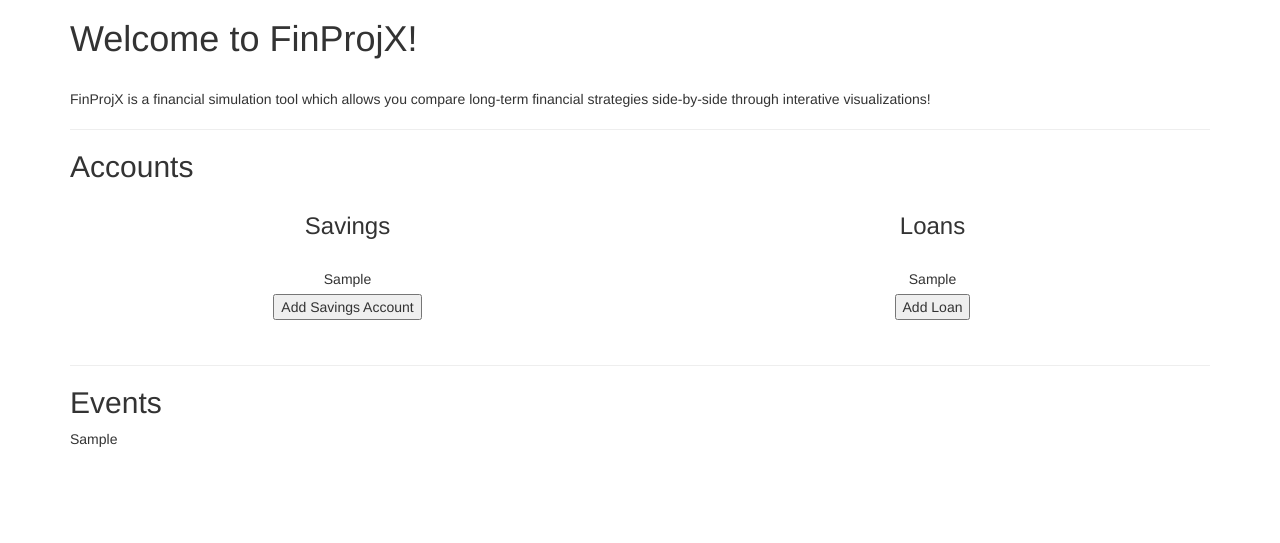
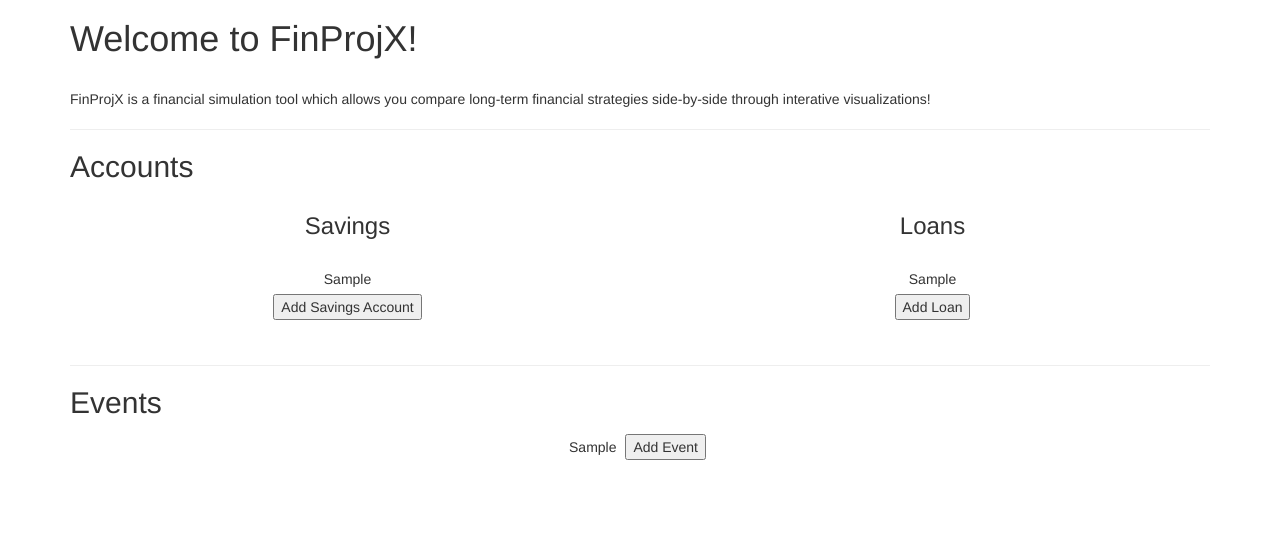
Before and after one commit to kloar03/finprojx, a Flask app: template app/templates/home.html in a window 1280 px wide. Shown: the part 73-616 px from the top of the page. Run offline with Flask 2, Linux system fonts and the light colour scheme; the template is opened without the code that fills it: values that come from a table or form of the project are taken from there, most other values are stand-ins (such as "Sample title", 1, 10 or a date in 2020); some libraries are stand-ins or nearby versions.

Commit message:
event modal on home page

```diff
--- a/app/templates/home.html
+++ b/app/templates/home.html
@@ -4,7 +4,7 @@
 {% block head %}
 {{ super() }}
 <link href={{ url_for('static', filename='home.css') }} rel="stylesheet">
-<script type="text/javascript" src="http://ajax.googleapis.com/ajax/libs/jquery/3.6.0/jquery.min.js"></script>
+<script defer type="text/javascript" src="http://ajax.googleapis.com/ajax/libs/jquery/3.6.0/jquery.min.js"></script>
 <script defer type="text/javascript" src={{ url_for('static', filename='home.js') }}></script>
 {% endblock %}
 
@@ -34,10 +34,10 @@ long-term financial strategies side-by-side through interative visualizations!
 </div>
 <div class="row">
     <div class="column">
-        <button id="sBtn">Add Savings Account</button>
+        <button id="savingsBtn" class="button">Add Savings Account</button>
     </div>
     <div class="column">
-        <button id="lBtn">Add Loan</button>
+        <button id="loanBtn" class="button">Add Loan</button>
     </div>
 </div>
 
@@ -46,11 +46,14 @@ long-term financial strategies side-by-side through interative visualizations!
 <h2>
     Events
 </h2>
-{{ e_table }}
+<div class="middle-column">
+    {{ e_table }}
+    <button id="eventBtn" class="button">Add Event</button>
+</div>
 
 <div id="savingsModal" class="modal">
     <div class="modal-content">
-        <span id="savingClose" class="close">&times;</span>
+        <span id="savingsClose" class="close">&times;</span>
         <br>
         {{ wtf.quick_form(account_form) }}
     </div>
@@ -63,4 +66,31 @@ long-term financial strategies side-by-side through interative visualizations!
         {{ wtf.quick_form(account_form) }}
     </div>
 </div>
+
+<div id="eventModal" class="modal">
+    <div class="modal-content">
+        <span id="eventClose" class="close">&times;</span>
+        <br>
+        <form class="form form-basic" method="POST" role="form" novalidate>
+            {{ event_form.hidden_tag() }}
+            {{ wtf.form_errors(event_form, hiddens="only") }}
+
+            {{ wtf.form_field(event_form.name) }}
+
+            <div>
+                {{ event_form.credit_accounts }}
+                {{ event_form.add_credit }}
+            </div>
+            <br/>
+            <div>
+                {{ event_form.debit_accounts }}
+                {{ event_form.add_debit }}
+            </div>
+
+            <br/>
+            {{ event_form.more }} {{ event_form.submit }}
+
+        </form>
+    </div>
+</div>
 {% endblock %}
--- a/static/home.css
+++ b/static/home.css
@@ -17,7 +17,7 @@
     margin-top: 2px; margin-bottom: 2px;
     margin-left: auto; margin-right: auto;
 }
-#sBtn, #lBtn {
+.button {
     margin: 5px;
 }
 .modal {
@@ -53,3 +53,8 @@
     text-decoration: none;
     cursor: pointer;
 }
+.middle-column {
+    margin-left: auto;
+    margin-right: auto;
+    text-align: center;
+}
--- a/static/home.js
+++ b/static/home.js
@@ -1,41 +1,34 @@
+function modalLogic(name) {
     // Get the modal
-var sModal = document.getElementById("savingsModal");
+    var modal = document.getElementById(name+"Modal");
     // Get the button that opens the modal
-var sBtn = document.getElementById("sBtn");
+    var btn = document.getElementById(name+"Btn");
     // Get the <span> element that closes the modal
-var sSpan = document.getElementById("savingClose");
+    var span = document.getElementById(name+"Close");
 
     // When the user clicks the button, open the modal
-sBtn.onclick = function() {
-    sModal.style.display = "block";
+    btn.onclick = function() {
+        modal.style.display = "block";
     }
     // When the user clicks on <span> (x), close the modal
-sSpan.onclick = function() {
-    sModal.style.display = "none";
+    span.onclick = function() {
+        modal.style.display = "none";
+    }
+    return modal;
 }
 
-// Get the modal
-var lModal = document.getElementById("loanModal");
-// Get the button that opens the modal
-var lBtn = document.getElementById("lBtn");
-// Get the <span> element that closes the modal
-var lSpan = document.getElementById("loanClose");
-
-// When the user clicks the button, open the modal
-lBtn.onclick = function() {
-    lModal.style.display = "block";
-}
-// When the user clicks on <span> (x), close the modal
-lSpan.onclick = function() {
-    lModal.style.display = "none";
+// Build modal display logic for every name
+var names = ['savings','loan','event'];
+var modals = [];
+for(idx=0; idx<names.length; idx++){
+    modals.push( modalLogic(names[idx]) );
 }
 
 // When the user clicks anywhere outside of the modals, close them
 window.onclick = function(event) {
-    if (event.target == sModal) {
-        sModal.style.display = "none";
-    }
-    if (event.target == lModal) {
-        lModal.style.display = "none";
+    for(idx=0; idx<modals.length; idx++){
+        if (event.target == modals[idx]) {
+            modals[idx].style.display = "none";
         }
     }
+}
```
Also changed, not shown: app/routes/add_event.py (+8 -4 lines), app/routes/home.py (+10 -0 lines). Lines whose indentation alone changed are shown as unchanged.
